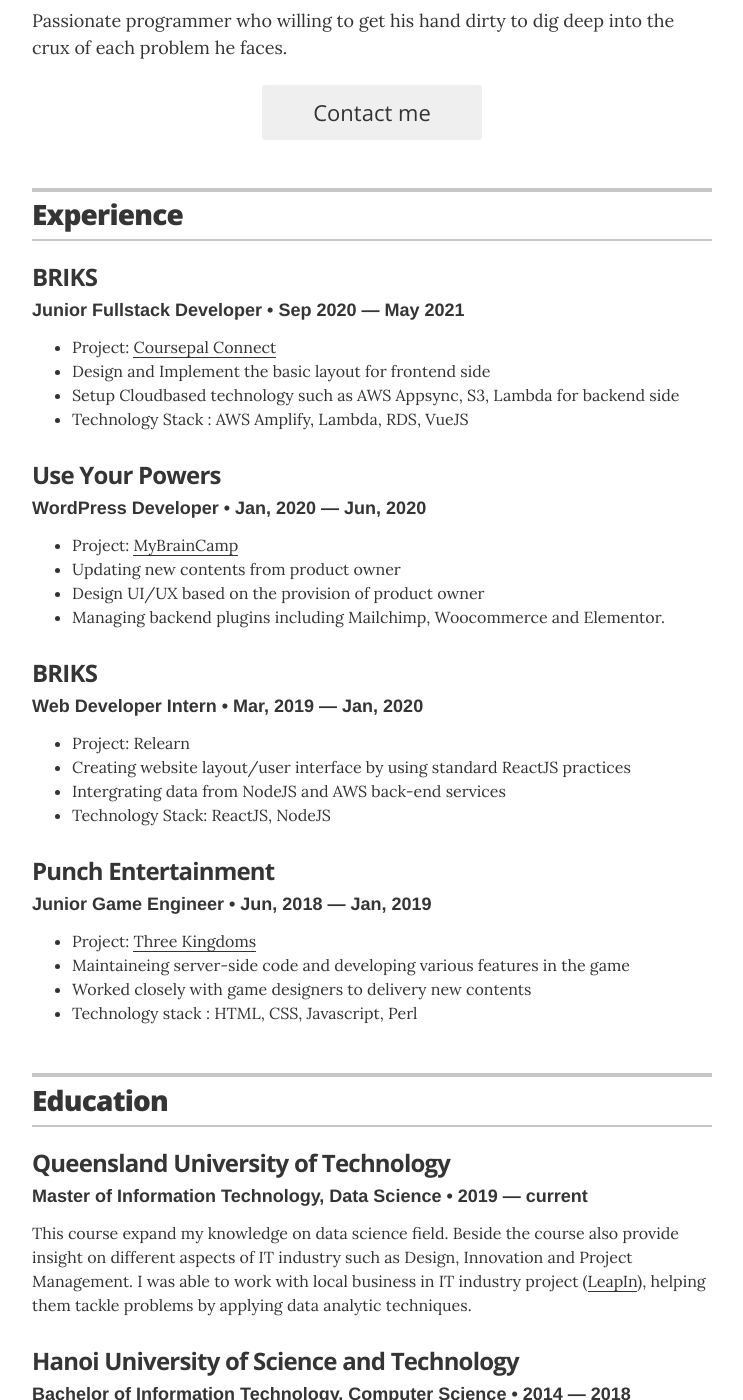
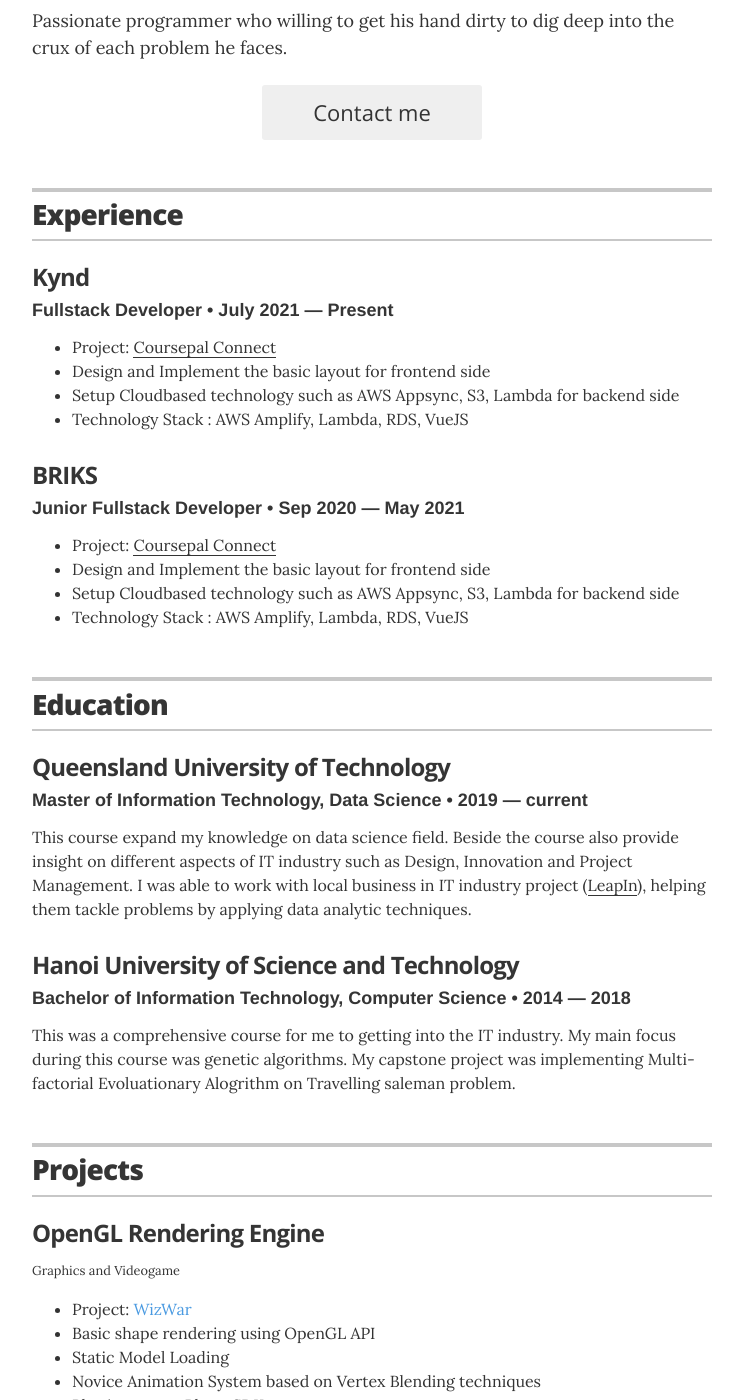
Before and after one commit to khoatong2510/khoatong2510.github.io, a Jekyll site: the page built from cv.md, in a window 1280 px wide and 1400 px high, scrolled down 285 px. Shown: the whole window, without its empty margins (268-1011 px from the left). Built offline with Jekyll 4.4.1, drawn with Linux system fonts in a browser that asks for light colours; some of the changed text lies outside the part shown.

Commit message:
update my cv

```diff
--- a/_config.yml
+++ b/_config.yml
@@ -50,9 +50,9 @@ resume_contact_email:           "khoa.tong2510@gmail.com"
 
 # the next two items are used for schema itemprops in _layouts/resume.html
 resume_contact_telephone:       ""
-resume_contact_address:         "543 Logan Road, Greenslope, Brisbane"
+resume_contact_address:         "100 West Burleigh Road, Burleigh Heads, QLD"
 
-resume_header_contact_info:     "543 Logan Road, Greenslope, Brisbane • khoa.tong2510@gmail.com"
+resume_header_contact_info:     "100 West Burleigh Road, Burleigh Heads, QLD • khoa.tong2510@gmail.com"
 display_header_contact_info:    "true"
 
 resume_header_intro: "<p>Passionate programmer who willing to get his hand dirty to dig deep into the crux of each problem he faces.</p>"
--- a/_data/experience.yml
+++ b/_data/experience.yml
@@ -1,23 +1,28 @@
 # Jobs
 # VP of Global Communications
+- company: Kynd
+  position: Fullstack Developer
+  duration: July 2021 &mdash; Present
+  summary:
+    <ul class="resume-item-list">
+      <li>
+        Project&colon; <a href="https://coursepal.app">Coursepal Connect</a>
+      </li>
+
+      <li>
+        Design and Implement the basic layout for frontend side
+      </li>
+
+      <li>
+        Setup Cloudbased technology such as AWS Appsync, S3, Lambda for backend side
+      </li>
+
+      <li>
+        Technology Stack &colon; AWS Amplify, Lambda, RDS, VueJS
+      </li>
+    </ul>
+
 - company: BRIKS
   position: Junior Fullstack Developer
   duration: Sep 2020 &mdash; May 2021
   summary: <ul class="resume-item-list"><li>Project&colon; <a href="https://coursepal.app">Coursepal Connect</a></li><li>Design and Implement the basic layout for frontend side</li><li>Setup Cloudbased technology such as AWS Appsync, S3, Lambda for backend side </li><li>Technology Stack &colon; AWS Amplify, Lambda, RDS, VueJS </li></ul>
-
-# Communications Coordinator
-- company: Use Your Powers
-  position: WordPress Developer
-  duration:   Jan, 2020  &mdash; Jun, 2020
-  summary: <ul class="resume-item-list"><li>Project&colon; <a href="https://mybraincamp.com/">MyBrainCamp</a></li><li>Updating new contents from product owner</li><li>Design UI/UX based on the provision of product owner</li><li>Managing backend plugins including Mailchimp, Woocommerce and Elementor.</li></ul>
-
-# Director of Digital Stratgy
-- company: BRIKS
-  position: Web Developer Intern
-  duration:  Mar, 2019 &mdash;  Jan, 2020
-  summary: <ul class="resume-item-list"><li>Project&colon; Relearn</li><li>Creating website layout/user interface by using standard ReactJS practices</li><li>Intergrating data from NodeJS and AWS back-end services</li><li>Technology Stack&colon; ReactJS, NodeJS</li></ul>
-
-- company: Punch Entertainment
-  position: Junior Game Engineer
-  duration: Jun, 2018 &mdash; Jan, 2019
-  summary: <ul class="resume-item-list"><li>Project&colon; <a href="https://apps.qoo-app.com/en/app/1837">Three Kingdoms </a></li><li>Maintaineing server-side code and developing various features in the game</li><li>Worked closely with game designers to delivery new contents</li><li>Technology stack &colon; HTML, CSS, Javascript, Perl</li></ul>
--- a/_data/interests.yml
+++ b/_data/interests.yml
@@ -1,5 +1,3 @@
 # Interests
-- description: Human rights and world affairs
-- description: Music (baritone saxiphonist)
-- description: Linguistics
 - description: Substance Painter
+- description: Unity
--- a/_data/projects.yml
+++ b/_data/projects.yml
@@ -2,29 +2,6 @@
 # uncomment the urls if you wish to display them, and add your own URL
 
 # jazznotes.io
-- project: Library Management System
-  # role: Founder & Primary Developer
-  # duration: 2017
-  # url: "#"
-  category: Software Application
-  description: <ul><li>LMS app includes simple authentication, database basic CRUD operations</li><li>Technology Stack&colon; .NET Windows Form, Microsoft SQL Server</li></ul>
-
-
-- project: Wireless Sensor Network (WSN) coverage problem
-  # role: Co-Founder & Organizer
-  # duration: 2007 &mdash; Present
-  # url: "#"
-  category: Alogrithm, Artificial Inteligent
-  description: <ul><li>Research on applying Evolutionary techniques to solve WSN coverage problem</li><li>Profiling and organize result in Python</li><li>Visualize algorithm in Javascript</li></ul>
-
-
-- project: Multi-objectives optimization problem
-  # role: Co-Founder & Organizer
-  # duration: 2007 &mdash; Present
-  # url: "#"
-  category: Alogrithm, Artificial Inteligent
-  description: <ul><li>Research on Multi-Factorial Optimization algorithm in TSP</li></ul>
-
 - project: OpenGL Rendering Engine
   # role: Co-Founder & Organizer
   # duration: 2007 &mdash; Present
```
Also changed, not shown: _layouts/home.html (+4 -11 lines), Gemfile.lock, my_ava_1.jpg (deleted), my_logo.jpg (deleted).
